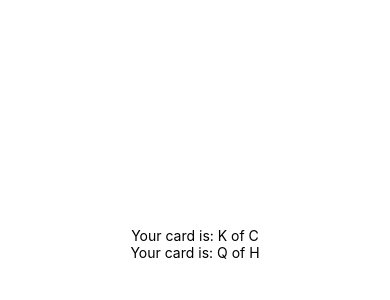
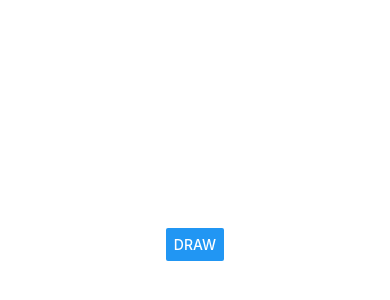
Before and after one commit to browniewell/blackjack, a React Native app: screen / in a window 390 px wide. Shown: the part 178-478 px from the top of the page. Built offline with nearby package versions, Linux system fonts and the light colour scheme.

Commit message:
Created Deck of Cards in new file, added debugging

```diff
--- a/App.tsx
+++ b/App.tsx
@@ -1,65 +1,27 @@
 import React, { useState } from "react";
 import { StyleSheet, Text, View, Button } from "react-native";
-// import Card from "./components/Card";
+import { Card, deckOfCards } from "./components/Card";
 
-enum Suit {
-  clubs = "C",
-  diamonds = "D",
-  hearts = "H",
-  spades = "S",
-}
+let cards = deckOfCards;
 
-enum CardValue {
-  ace = "A",
-  two = "2",
-  three = "3",
-  four = "4",
-  five = "5",
-  six = "6",
-  seven = "7",
-  eight = "8",
-  nine = "9",
-  ten = "10",
-  jack = "J",
-  queen = "Q",
-  king = "K",
-}
-
-// Move to own file?
-type CardProps = {
-  value: CardValue;
-  suit: Suit;
-  // Key right now should be "value+suit", and has to be manually set as such.
-  // See if there's a way to set that dynamically. It is required to be unique
-  // from the other keys: https://sentry.io/answers/unique-key-prop/
-  key: string;
-};
-
-const Card = (props: CardProps) => {
-  return (
-    <Text key={props.key}>
-      Your card is: {props.value} of {props.suit}
-    </Text>
-  );
-};
-
-let kingCard: CardProps = {
-  value: CardValue.king,
-  suit: Suit.clubs,
-  key: `${CardValue.king + Suit.clubs}`,
-};
-let queenCard: CardProps = {
-  value: CardValue.queen,
-  suit: Suit.hearts,
-  key: `${CardValue.queen + Suit.hearts}`,
-};
-
-// Map the cards to components
-let cards: CardProps[] = [kingCard, queenCard];
-let hand = cards.map(Card);
+// let hand = cards.map(Card);
+let hand: JSX.Element[] = [];
+let i: number = 0;
 
 export default function App() {
-  return <View style={styles.container}>{hand}</View>;
+  return (
+    // Hand isn't being rerendered, but cards are getting added correctly
+    <View style={styles.container}>
+      {hand}
+      <Button
+        title="Draw"
+        onPress={() => {
+          hand.push(Card(cards[i]));
+          i++;
+        }}
+      />
+    </View>
+  );
 }
 
 const styles = StyleSheet.create({
--- /dev/null
+++ b/components/Card.tsx
@@ -0,0 +1,305 @@
+import React, { useState } from "react";
+import { Text } from "react-native";
+
+enum Suit {
+  clubs = "C",
+  diamonds = "D",
+  hearts = "H",
+  spades = "S",
+}
+
+enum Value {
+  ace = "A",
+  two = "2",
+  three = "3",
+  four = "4",
+  five = "5",
+  six = "6",
+  seven = "7",
+  eight = "8",
+  nine = "9",
+  ten = "10",
+  jack = "J",
+  queen = "Q",
+  king = "K",
+}
+
+type CardProps = {
+  value: Value;
+  suit: Suit;
+  // Key right now should be "value+suit", and has to be manually set as such.
+  // See if there's a way to set that dynamically. It is required to be unique
+  // from the other keys: https://sentry.io/answers/unique-key-prop/
+  key: string;
+};
+
+export const Card = (props: CardProps) => {
+  return (
+    <Text key={props.key}>
+      Your card is: {props.value} of {props.suit}
+    </Text>
+  );
+};
+
+export let deckOfCards: CardProps[] = [
+  {
+    value: Value.ace,
+    suit: Suit.clubs,
+    key: `${Value.ace + Suit.clubs}`,
+  },
+  {
+    value: Value.two,
+    suit: Suit.clubs,
+    key: `${Value.two + Suit.clubs}`,
+  },
+  {
+    value: Value.three,
+    suit: Suit.clubs,
+    key: `${Value.three + Suit.clubs}`,
+  },
+  {
+    value: Value.four,
+    suit: Suit.clubs,
+    key: `${Value.four + Suit.clubs}`,
+  },
+  {
+    value: Value.five,
+    suit: Suit.clubs,
+    key: `${Value.five + Suit.clubs}`,
+  },
+  {
+    value: Value.six,
+    suit: Suit.clubs,
+    key: `${Value.six + Suit.clubs}`,
+  },
+  {
+    value: Value.seven,
+    suit: Suit.clubs,
+    key: `${Value.seven + Suit.clubs}`,
+  },
+  {
+    value: Value.eight,
+    suit: Suit.clubs,
+    key: `${Value.eight + Suit.clubs}`,
+  },
+  {
+    value: Value.nine,
+    suit: Suit.clubs,
+    key: `${Value.nine + Suit.clubs}`,
+  },
+  {
+    value: Value.ten,
+    suit: Suit.clubs,
+    key: `${Value.ten + Suit.clubs}`,
+  },
+  {
+    value: Value.jack,
+    suit: Suit.clubs,
+    key: `${Value.jack + Suit.clubs}`,
+  },
+  {
+    value: Value.queen,
+    suit: Suit.clubs,
+    key: `${Value.queen + Suit.clubs}`,
+  },
+  {
+    value: Value.king,
+    suit: Suit.clubs,
+    key: `${Value.king + Suit.clubs}`,
+  },
+  {
+    value: Value.ace,
+    suit: Suit.diamonds,
+    key: `${Value.ace + Suit.diamonds}`,
+  },
+  {
+    value: Value.two,
+    suit: Suit.diamonds,
+    key: `${Value.two + Suit.diamonds}`,
+  },
+  {
+    value: Value.three,
+    suit: Suit.diamonds,
+    key: `${Value.three + Suit.diamonds}`,
+  },
+  {
+    value: Value.four,
+    suit: Suit.diamonds,
+    key: `${Value.four + Suit.diamonds}`,
+  },
+  {
+    value: Value.five,
+    suit: Suit.diamonds,
+    key: `${Value.five + Suit.diamonds}`,
+  },
+  {
+    value: Value.six,
+    suit: Suit.diamonds,
+    key: `${Value.six + Suit.diamonds}`,
+  },
+  {
+    value: Value.seven,
+    suit: Suit.diamonds,
+    key: `${Value.seven + Suit.diamonds}`,
+  },
+  {
+    value: Value.eight,
+    suit: Suit.diamonds,
+    key: `${Value.eight + Suit.diamonds}`,
+  },
+  {
+    value: Value.nine,
+    suit: Suit.diamonds,
+    key: `${Value.nine + Suit.diamonds}`,
+  },
+  {
+    value: Value.ten,
+    suit: Suit.diamonds,
+    key: `${Value.ten + Suit.diamonds}`,
+  },
+  {
+    value: Value.jack,
+    suit: Suit.diamonds,
+    key: `${Value.jack + Suit.diamonds}`,
+  },
+  {
+    value: Value.queen,
+    suit: Suit.diamonds,
+    key: `${Value.queen + Suit.diamonds}`,
+  },
+  {
+    value: Value.king,
+    suit: Suit.diamonds,
+    key: `${Value.king + Suit.diamonds}`,
+  },
+  {
+    value: Value.ace,
+    suit: Suit.hearts,
+    key: `${Value.ace + Suit.hearts}`,
+  },
+  {
+    value: Value.two,
+    suit: Suit.hearts,
+    key: `${Value.two + Suit.hearts}`,
+  },
+  {
+    value: Value.three,
+    suit: Suit.hearts,
+    key: `${Value.three + Suit.hearts}`,
+  },
+  {
+    value: Value.four,
+    suit: Suit.hearts,
+    key: `${Value.four + Suit.hearts}`,
+  },
+  {
+    value: Value.five,
+    suit: Suit.hearts,
+    key: `${Value.five + Suit.hearts}`,
+  },
+  {
+    value: Value.six,
+    suit: Suit.hearts,
+    key: `${Value.six + Suit.hearts}`,
+  },
+  {
+    value: Value.seven,
+    suit: Suit.hearts,
+    key: `${Value.seven + Suit.hearts}`,
+  },
+  {
+    value: Value.eight,
+    suit: Suit.hearts,
+    key: `${Value.eight + Suit.hearts}`,
+  },
+  {
+    value: Value.nine,
+    suit: Suit.hearts,
+    key: `${Value.nine + Suit.hearts}`,
+  },
+  {
+    value: Value.ten,
+    suit: Suit.hearts,
+    key: `${Value.ten + Suit.hearts}`,
+  },
+  {
+    value: Value.jack,
+    suit: Suit.hearts,
+    key: `${Value.jack + Suit.hearts}`,
+  },
+  {
+    value: Value.queen,
+    suit: Suit.hearts,
+    key: `${Value.queen + Suit.hearts}`,
+  },
+  {
+    value: Value.king,
+    suit: Suit.hearts,
+    key: `${Value.king + Suit.hearts}`,
+  },
+  {
+    value: Value.ace,
+    suit: Suit.spades,
+    key: `${Value.ace + Suit.spades}`,
+  },
+  {
+    value: Value.two,
+    suit: Suit.spades,
+    key: `${Value.two + Suit.spades}`,
+  },
+  {
+    value: Value.three,
+    suit: Suit.spades,
+    key: `${Value.three + Suit.spades}`,
+  },
+  {
+    value: Value.four,
+    suit: Suit.spades,
+    key: `${Value.four + Suit.spades}`,
+  },
+  {
+    value: Value.five,
+    suit: Suit.spades,
+    key: `${Value.five + Suit.spades}`,
+  },
+  {
+    value: Value.six,
+    suit: Suit.spades,
+    key: `${Value.six + Suit.spades}`,
+  },
+  {
+    value: Value.seven,
+    suit: Suit.spades,
+    key: `${Value.seven + Suit.spades}`,
+  },
+  {
+    value: Value.eight,
+    suit: Suit.spades,
+    key: `${Value.eight + Suit.spades}`,
+  },
+  {
+    value: Value.nine,
+    suit: Suit.spades,
+    key: `${Value.nine + Suit.spades}`,
+  },
+  {
+    value: Value.ten,
+    suit: Suit.spades,
+    key: `${Value.ten + Suit.spades}`,
+  },
+  {
+    value: Value.jack,
+    suit: Suit.spades,
+    key: `${Value.jack + Suit.spades}`,
+  },
+  {
+    value: Value.queen,
+    suit: Suit.spades,
+    key: `${Value.queen + Suit.spades}`,
+  },
+  {
+    value: Value.king,
+    suit: Suit.spades,
+    key: `${Value.king + Suit.spades}`,
+  },
+];
```
